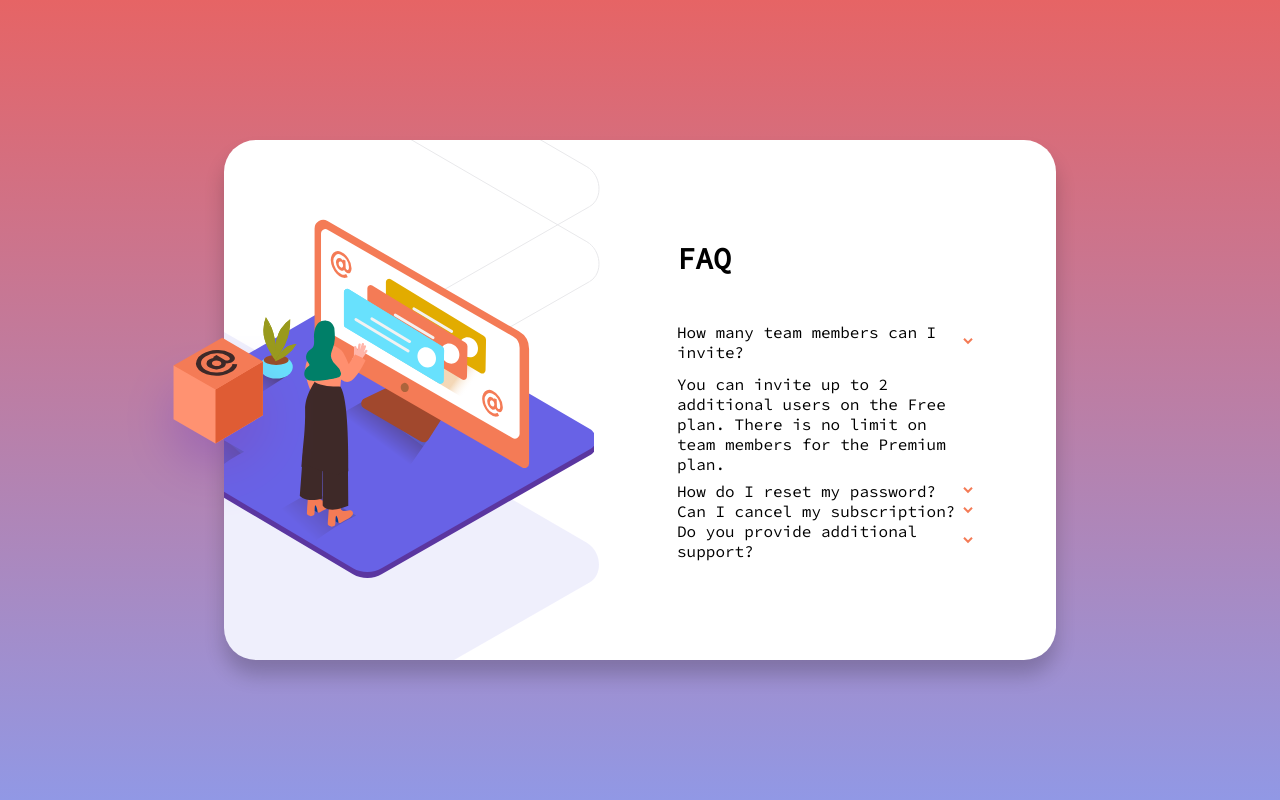
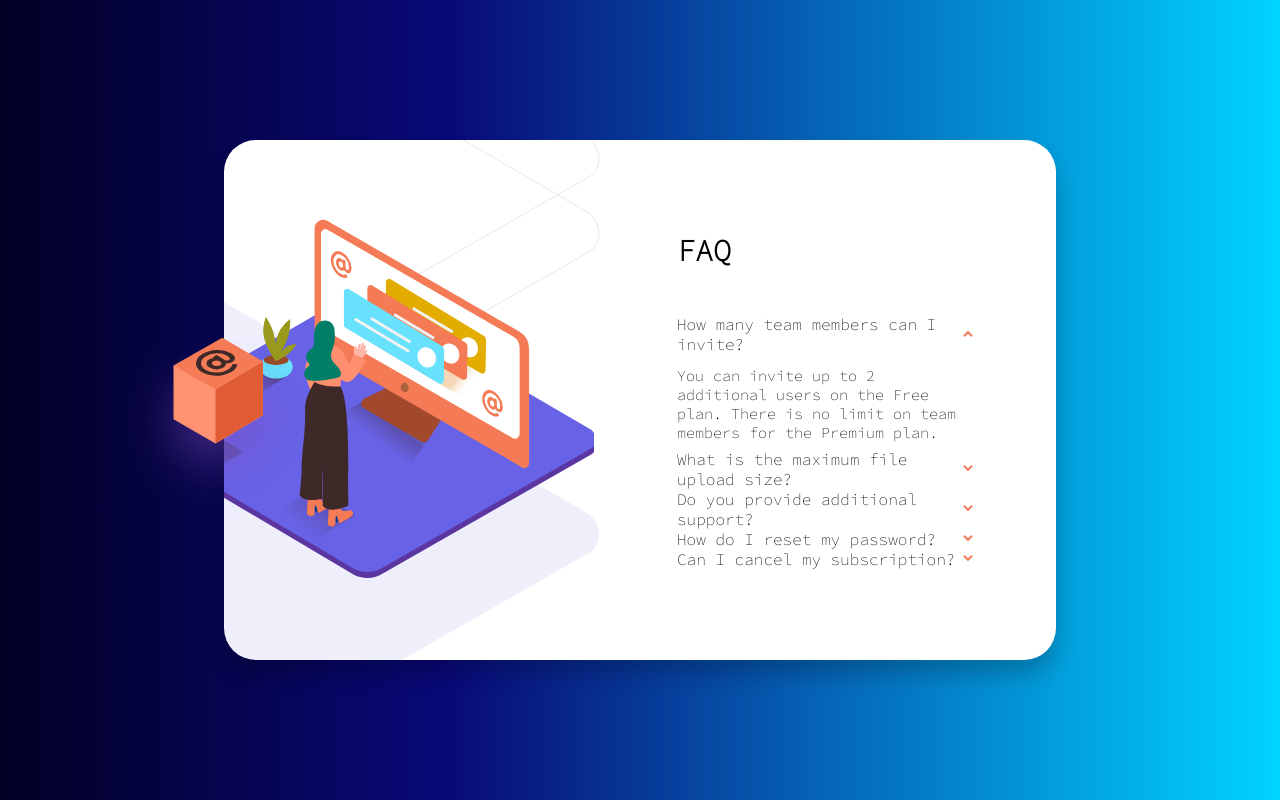
Before and after one commit to djalexkidd/faq-js, a plain HTML site: page index.html in a window 1280 px wide. Both pictures are taken after a click on the element "How many team members can I invite?". Drawn offline with Linux system fonts and the light colour scheme.

```diff
--- a/index.html
+++ b/index.html
@@ -2,16 +2,16 @@
 <html lang="en">
 <head>
   <meta charset="UTF-8">
-    <meta http-equiv="X-UA-Compatible" content="IE=edge">
-    <meta name="viewport" content="width=device-width, initial-scale=1.0">
+  <meta name="viewport" content="width=device-width, initial-scale=1.0"> <!-- displays site properly based on user's device -->
+  <link rel="icon" type="image/png" sizes="32x32" href="./images/favicon-32x32.png">
+  <title>Frontend Mentor | FAQ Accordion Card</title>
   <link rel="stylesheet" href="style.css">
-    <title>FAQ</title>
 </head>
 <body>
   <main>
     <div class="images">
-            <img class="woman-desktop" src="images/illustration-woman-online-desktop.svg" alt="woman">
-            <img class="woman-mobile" src="images/illustration-woman-online-mobile.svg" alt="woman">
+      <img class="woman-desktop" src="./images/illustration-woman-online-desktop.svg" alt="woman">
+      <img class="woman-mobile" src="./images/illustration-woman-online-mobile.svg" alt="woman">
     </div>
     <img class="box-desktop" src="./images/illustration-box-desktop.svg" alt="box">
 
@@ -19,44 +19,51 @@
       <h1>FAQ</h1>
       <div class="question">
         <p>How many team members can I invite?</p>
-                <img src="./images/icon-arrow-down.svg" alt="arrow-down">
+        <img src="./images/icon-arrow-down.svg" alt="arrow-down" class="arrow-down">
       </div>
       <div class="answer">
-                You can invite up to 2 additional users on the Free plan. There is no limit on
-                team members for the Premium plan.
+        You can invite up to 2 additional users on the Free plan. There is no limit on team members for the Premium plan.
+        <div class="separator"></div>
+      </div>
+
+      <div class="question">
+        <p>What is the maximum file upload size?</p>
+        <img src="./images/icon-arrow-down.svg" alt="arrow-down" class="arrow-down">
+      </div>
+      <div class="answer">
+        No more than 2GB. All files in your account must fit your allotted storage space.
+        <div class="separator"></div>
+      </div>
+
+      <div class="question">
+        <p>Do you provide additional support?</p>
+        <img src="./images/icon-arrow-down.svg" alt="arrow-down" class="arrow-down">
+      </div>
+      <div class="answer">
+        Chat and email support is available 24/7. Phone lines are open during normal business hours.
         <div class="separator"></div>
       </div>
 
       <div class="question">
         <p>How do I reset my password?</p>
-                <img src="./images/icon-arrow-down.svg" alt="arrow-down">
+        <img src="./images/icon-arrow-down.svg" alt="arrow-down" class="arrow-down">
       </div>
       <div class="answer">
-                Click “Forgot password” from the login page or “Change password” from your profile page.
-                A reset link will be emailed to you.
+        Click “Forgot password” from the login page or “Change password” from your profile page. A reset link will be emailed to you.
         <div class="separator"></div>
       </div>
 
       <div class="question">
         <p>Can I cancel my subscription?</p>
-                <img src="./images/icon-arrow-down.svg" alt="arrow-down">
+        <img src="./images/icon-arrow-down.svg" alt="arrow-down" class="arrow-down">
       </div>
       <div class="answer">
         Yes! Send us a message and we’ll process your request no questions asked.
         <div class="separator"></div>
       </div>
 
-            <div class="question">
-                <p>Do you provide additional support?</p>
-                <img src="./images/icon-arrow-down.svg" alt="arrow-down">
-            </div>
-            <div class="answer">
-                Chat and email support is available 24/7. Phone lines are open during normal business hours.
-                <div class="separator"></div>
-            </div>
-
     </div>
   </main>
-    <script src="script.js"></script>
+  <script src="./script.js"></script>
 </body>
 </html>
--- a/script.js
+++ b/script.js
@@ -1,20 +1,19 @@
-const question = document.querySelectorAll('.question');
+const questions = document.querySelectorAll('.question');
 const arrowDown = document.querySelectorAll('.arrow-down');
 const answers = document.querySelectorAll('.answer');
 
-for(let i = 0; i < question.length; i++) {
+for(let i = 0; i < questions.length; i++){
     answers[i].style.display = 'none';
 
-    question[i].addEventListener('click', function() {
-        // (answers[i].style.display === 'none') ? answers[i].style.display = "block" : answers[i].style.display = "none";
+    questions[i].addEventListener('click', function(){
+        // (answers[i].style.display ==='none') ? answers[i].style.display = "block" : answers[i].style.display = "none";
 
-        if(answers[i].style.display === 'none') {
+        if(answers[i].style.display === 'none'){
             answers[i].style.display = 'block';
             arrowDown[i].style.transform = 'rotate(180deg)';
-        }
-        else {
+        } else {
             answers[i].style.display = "none";
-            arrowDown[i].style.transform = "transform(0deg)";
+            arrowDown[i].style.transform = 'rotate(0deg)';
         }
     })
 }
--- a/style.css
+++ b/style.css
@@ -1,6 +1,6 @@
-@import url('https://fonts.googleapis.com/css2?family=Source+Code+Pro&display=swap');
+@import url('https://fonts.googleapis.com/css2?family=Source+Code+Pro:wght@200&display=swap');
 
-*, ::before, ::after {
+*{
     margin: 0;
     padding: 0;
     box-sizing: border-box;
@@ -12,7 +12,7 @@
 }
 
 body {
-    background: linear-gradient(#e66465, #9198e5);
+    background: linear-gradient(90deg, rgba(2,0,36,1) 0%, rgba(9,9,121,1) 35%, rgba(0,212,255,1) 100%);
     width: 100vw;
     height: 100vh;
     display: flex;
@@ -31,28 +31,30 @@
     border-radius: 2rem;
     background-image: url("images/bg-pattern-desktop.svg");
     background-position-x: -590px;
-    background-position-y: -250px;
+    background-position-y: -280px;
     background-repeat: no-repeat;
     box-shadow: 0px 15px 20px rgba(0,0,0,.2);
 }
 
-.images {
+/* IMAGES */
+
+.images{
     width: 50%;
     overflow: hidden;
 }
 
-.woman-desktop {
+.woman-desktop{
     margin-left: -100px;
 }
 
-.box-desktop {
+.box-desktop{
     position: absolute;
     transform: translateX(-33vw) translateY(15%);
 }
 
 /* FAQ */
 
-.faq {
+.faq{
     height: 100%;
     width: 40%;
     margin-left: 10%;
@@ -63,7 +65,7 @@
     justify-content: center;
 }
 
-h1 {
+h1{
     font-size: 30px;
     font-weight: bold;
     margin-bottom: 15%;
@@ -75,18 +77,18 @@
     flex-direction: row;
     justify-content: space-between;
     align-items: center;
+    width: 100%;
 }
 
-.question:hover {
+.question:hover{
     cursor: pointer;
 }
-
-.question p:hover {
-    color: rgba(255,0,0,1);
+.question p:hover{
+    color: rgba(0,212,255,1)
 }
 
 .answer {
-    font-size: 16px;
+    font-size: 15px;
     margin-top: 4%;
 }
 
@@ -97,16 +99,14 @@
     margin-bottom: 1%;
 }
 
-@media all and (max-width: 650px) {
-    * {
+@media all and (max-width: 650px){
+    *{
         font-size: 16px;
     }
-
-    body {
+    body{
         width: 100vw;
         height: 100vh;
     }
-
     main {
         display: flex;
         justify-content: center;
@@ -122,22 +122,23 @@
     }
 
     /* IMAGES */
-
     .box-desktop,
-    .woman-desktop {
+    .woman-desktop{
         display: none;
     }
 
-    .images {
+    .images{
         display: flex;
         justify-content: center;
         align-items: center;
         width: 80%;
         height: 35%;
         position: absolute;
+        top: -15%;
+        overflow: visible;
     }
 
-    .woman-mobile {
+    .woman-mobile{
         display: flex;
         justify-content: center;
         align-items: center;
```
Also changed, not shown: design/active-states.jpg (deleted), design/desktop-design.jpg (deleted), design/desktop-preview.jpg (deleted), design/mobile-design.jpg (deleted), 3 other files. Lines whose indentation alone changed are shown as unchanged.
